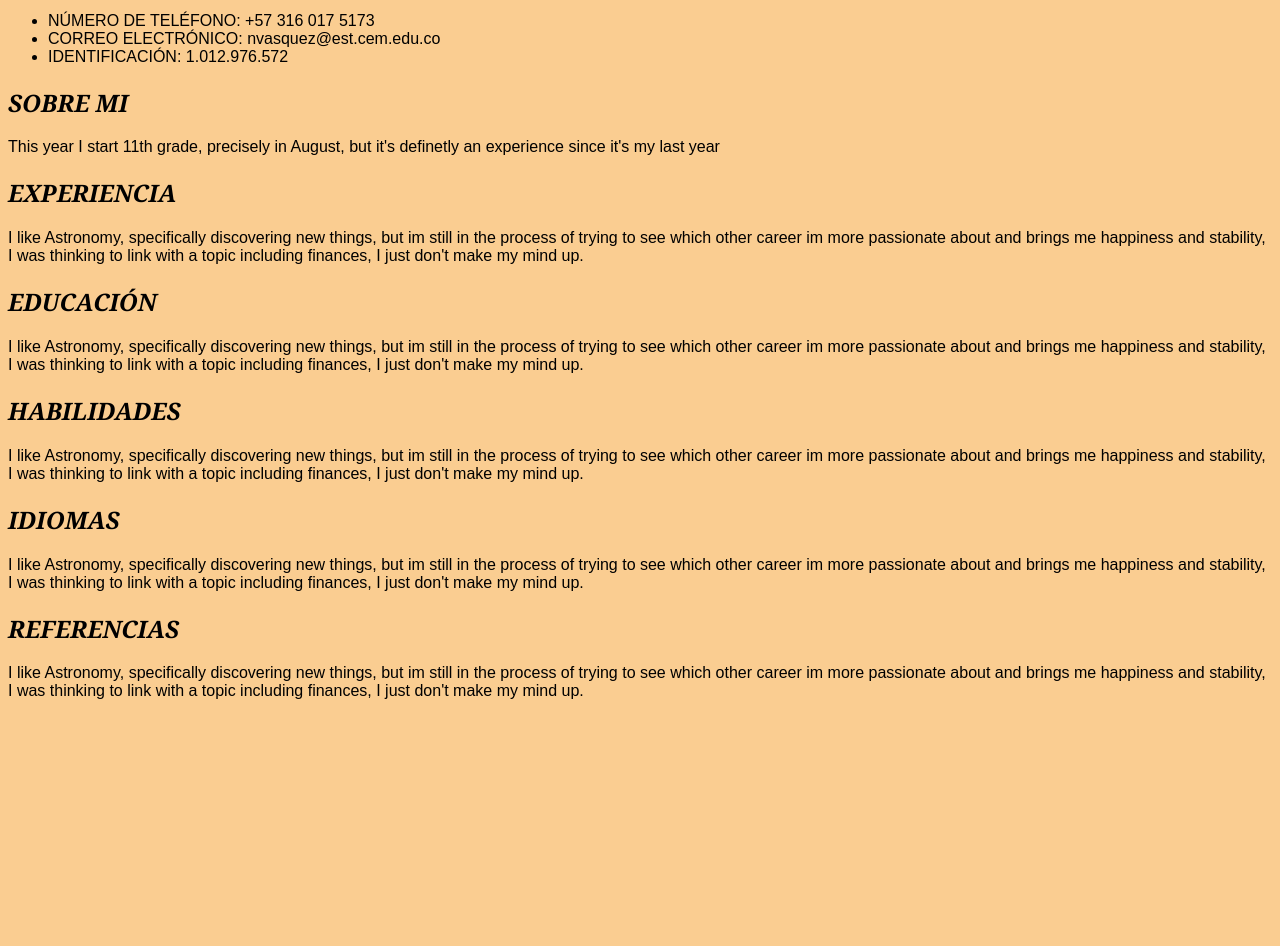
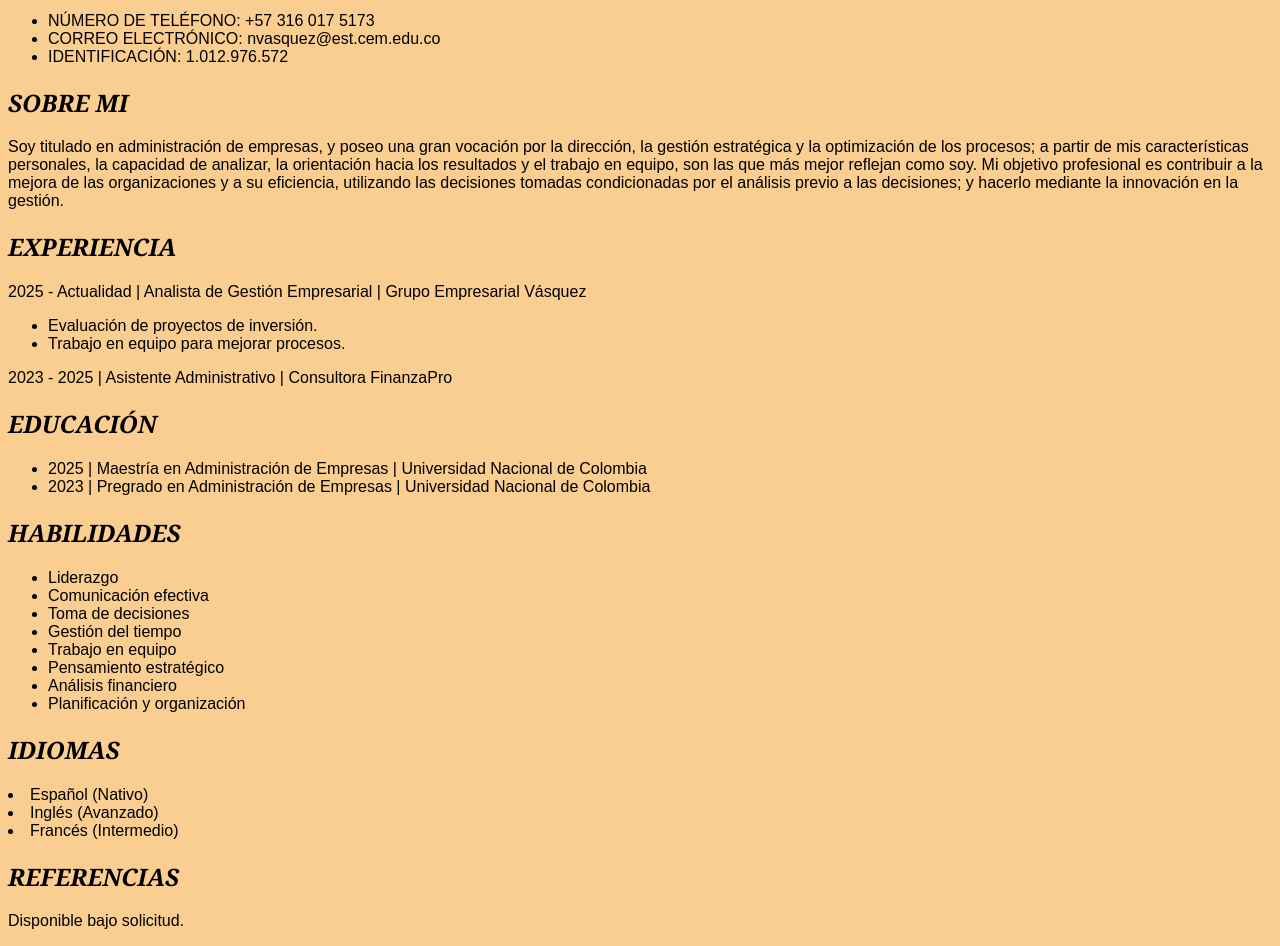
Before and after one commit to nicocolegiojaja123/nicocolegiojaja123.github.io, a plain HTML site: page index.html in a window 1280 px wide. Shown: the part 320-1266 px from the top of the page. Before the commit the page ends 1036 px from the top, so only its background shows below. Drawn offline with Linux system fonts and the light colour scheme.

Commit message:
Update index.html

```diff
--- a/index.html
+++ b/index.html
@@ -54,28 +54,59 @@
         <h2 id="sobremi">SOBRE MI</h2>
 
 
-        <p>This year I start 11th grade, precisely in August, but it's definetly an experience since it's my last year</p>
+        <p>Soy titulado en administración de empresas, y poseo una gran vocación por la dirección, la gestión estratégica y la optimización de los procesos; a partir de mis características personales, la capacidad de analizar, la orientación hacia los resultados y el trabajo en equipo, son las que más mejor reflejan como soy. Mi objetivo profesional es contribuir a la mejora de las organizaciones y a su eficiencia, utilizando las decisiones tomadas condicionadas por el análisis previo a las decisiones; y hacerlo mediante la innovación en la gestión. </p>
 
         <h2 id="EXPERIENCIA">EXPERIENCIA</h2>
 
 
-        <p>I like Astronomy, specifically discovering new things, but im still in the process of trying to see which other career im more passionate about and brings me happiness and stability, I was thinking to link with a topic including finances, I just don't make my mind up.</p>
+        <p>2025 - Actualidad | Analista de Gestión Empresarial | Grupo Empresarial Vásquez</p>
+
+        <ul>
+        <li><a> Evaluación de proyectos de inversión. </a></li>
+        <li><a> Trabajo en equipo para mejorar procesos. </a></li>
+
+        </ul>
+      <p>2023 - 2025 | Asistente Administrativo | Consultora FinanzaPro</p>
 
         <h2 id="EDUCACION">EDUCACIÓN</h2>
 
-        <p>I like Astronomy, specifically discovering new things, but im still in the process of trying to see which other career im more passionate about and brings me happiness and stability, I was thinking to link with a topic including finances, I just don't make my mind up.</p>
+                <ul>
+        <li><a> 2025 | Maestría en Administración de Empresas | Universidad Nacional de Colombia </a></li>
+        <li><a> 2023 | Pregrado en Administración de Empresas | Universidad Nacional de Colombia </a></li>
+
+        </ul>
 
         <h2 id="habilidades">HABILIDADES</h2>
 
-        <p>I like Astronomy, specifically discovering new things, but im still in the process of trying to see which other career im more passionate about and brings me happiness and stability, I was thinking to link with a topic including finances, I just don't make my mind up.</p>
+<ul>
+        <li><a> Liderazgo</a></li>
+
+<li><a>Comunicación efectiva</a></li>
+
+<li><a>Toma de decisiones</a></li>
+
+<li><a>Gestión del tiempo</a></li>
+
+<li><a>Trabajo en equipo</a></li>
+
+<li><a>Pensamiento estratégico</a></li>
+
+<li><a>Análisis financiero</a></li>
+
+<li><a>Planificación y organización </a></li>
+
+        </ul>
 
         <h2 id="IDIOMAS">IDIOMAS</h2>
 
-        <p>I like Astronomy, specifically discovering new things, but im still in the process of trying to see which other career im more passionate about and brings me happiness and stability, I was thinking to link with a topic including finances, I just don't make my mind up.</p>
+        <li><a>Español (Nativo)</a></li>
+
+<li><a>Inglés (Avanzado)</a></li>
+
+<li><a>Francés (Intermedio)</a></li>
 
     <h2 id="REFERENCIAS">REFERENCIAS</h2>
 
-    <p>I like Astronomy, specifically discovering new things, but im still in the process of trying to see which other career im more passionate about and brings me happiness and stability, I was thinking to link with a topic including finances, I just don't make my mind up.</p>
-
+      <p>Disponible bajo solicitud.</p>
    </body>
 </html>
```
